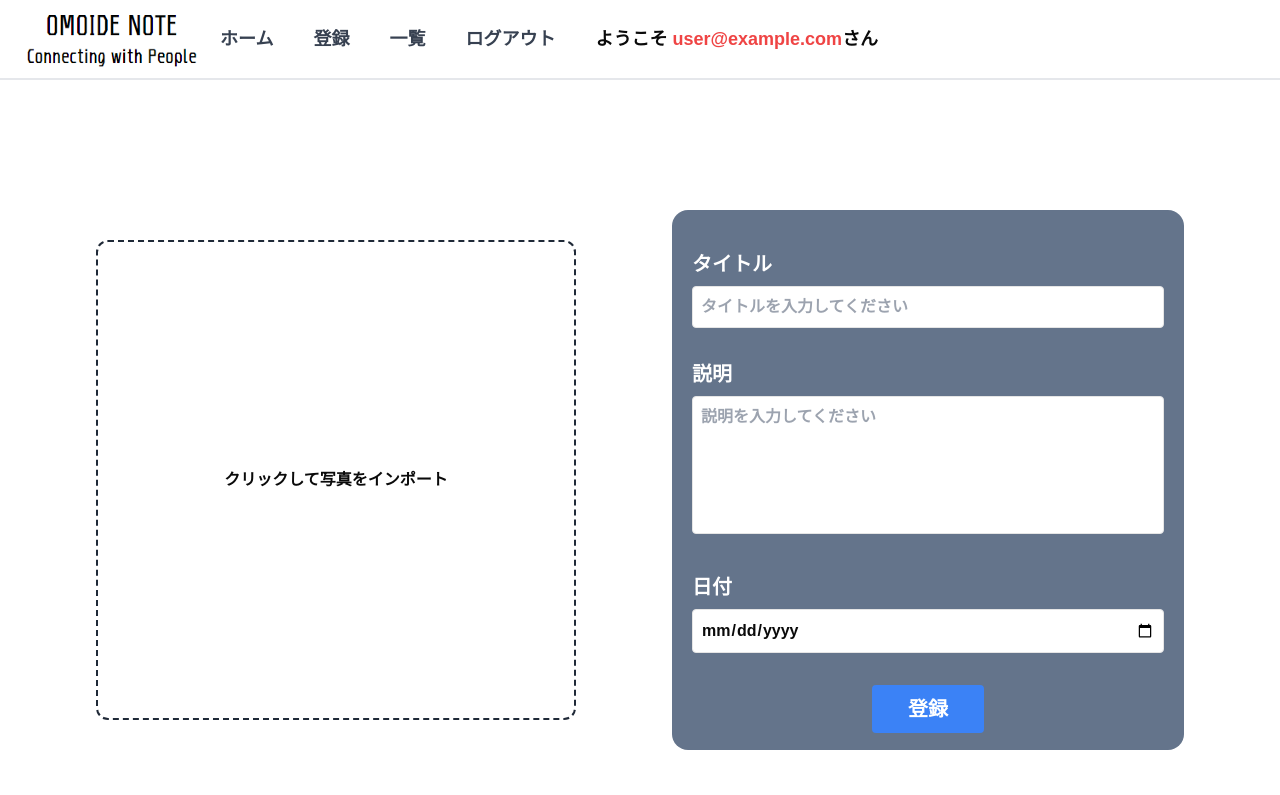
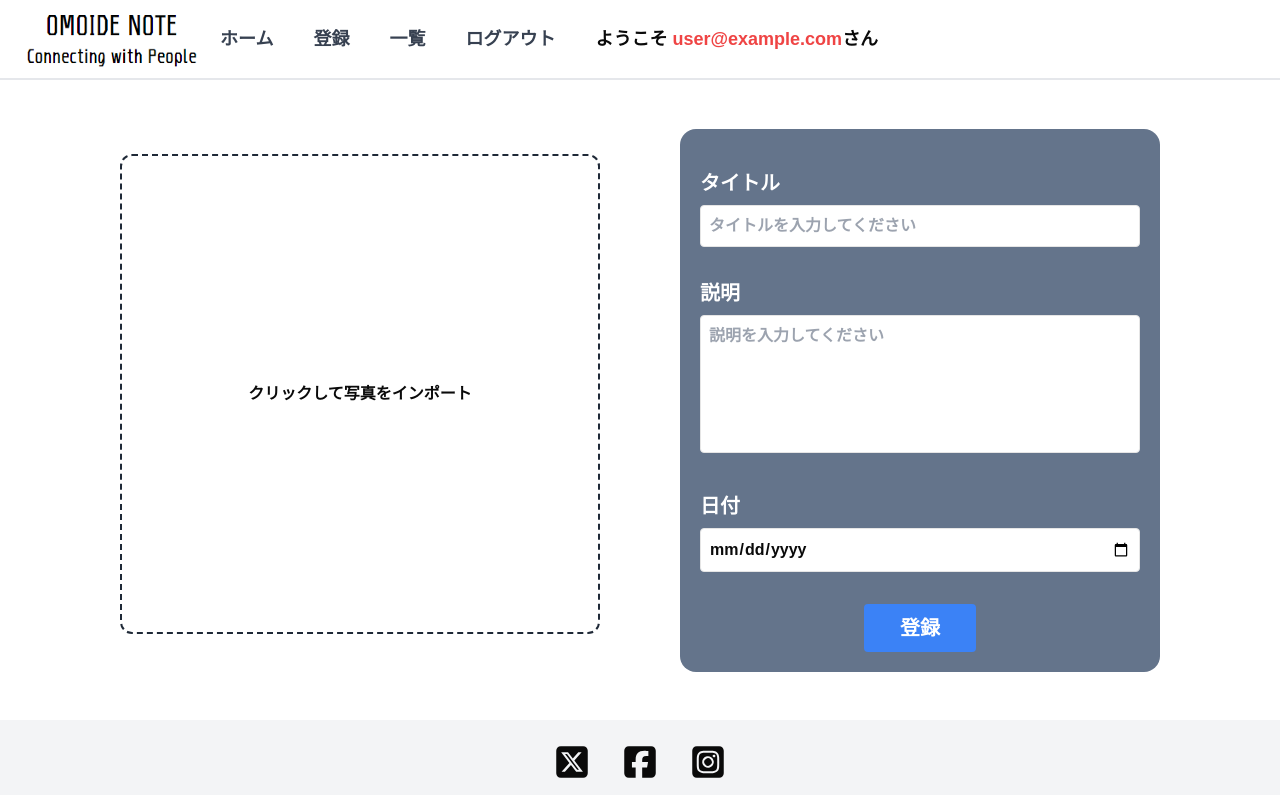
Before and after one commit to vivy-phtela/OmoideNote_web, a Next.js app: page /upload in a window 1280 px wide. Shown: the top 795 px of the page. Built offline with nearby package versions, Linux system fonts and the light colour scheme; no server answers; sample sign-in values are in the browser's storage.

Commit message:
add: 登録画面のレスポンシブ変更

```diff
--- a/app/upload/page.tsx
+++ b/app/upload/page.tsx
@@ -68,8 +68,8 @@ const Uploadpage = () => {
   };
 
   return (
-    <div className="min-h-[calc(100vh-80px)] pt-[80px] flex justify-evenly relative w-full h-screen items-center">
-      <div className="w-[30rem] h-[30rem] rounded-xl overflow-hidden mt-20 border-dashed border-2 border-gray-800 flex items-center justify-center relative">
+    <div className="min-h-[calc(100vh-80px)] pt-[80px] px-3 sm:px-10 pb-3 upload:flex upload:justify-evenly upload:items-center w-full">
+      <div className="hidden upload:flex items-center justify-center relative w-[30rem] h-[30rem] rounded-xl overflow-hidden border-dashed border-2 border-gray-800">
         {selectedImage ? (
           <>
             <img
@@ -99,8 +99,38 @@ const Uploadpage = () => {
           </label>
         )}
       </div>
-      <div className="bg-slate-500 h-3/4 w-2/5 mt-20 p-5 rounded-2xl">
-        <div className="mt-5">
+      <div className="flex flex-col bg-slate-500 w-full h-3/4 upload:w-2/5 p-5 mt-3 rounded-2xl items-center">
+        <div className="upload:hidden flex items-center justify-center relative w-[80%] aspect-[4/3] rounded-xl overflow-hidden border-dashed border-2 border-gray-400">
+          {selectedImage ? (
+            <>
+              <img
+                src={selectedImage}
+                alt="Uploaded"
+                className="w-full h-full object-contain object-center"
+              />
+              <label className="absolute top-0 left-0 w-full h-full cursor-pointer flex items-center justify-center opacity-0 hover:opacity-100 bg-black bg-opacity-50 text-white">
+                <span>クリックして写真を再インポート</span>
+                <input
+                  type="file"
+                  accept="image/*"
+                  className="hidden"
+                  onChange={handleImageChange}
+                />
+              </label>
+            </>
+          ) : (
+            <label className="cursor-pointer w-full h-full flex items-center justify-center">
+              <span className="text-gray-200">クリックして写真をインポート</span>
+              <input
+                type="file"
+                accept="image/*"
+                className="hidden"
+                onChange={handleImageChange}
+              />
+            </label>
+          )}
+        </div>
+        <div className="mt-5 w-full">
           <p className="text-white text-xl">タイトル</p>
           <input
             type="text"
@@ -110,7 +140,7 @@ const Uploadpage = () => {
             onChange={(e) => setTitle(e.target.value)}
           />
         </div>
-        <div className="mt-8">
+        <div className="mt-8 w-full">
           <p className="text-white text-xl">説明</p>
           <textarea
             rows={5}
@@ -120,7 +150,7 @@ const Uploadpage = () => {
             onChange={(e) => setBio(e.target.value)}
           />
         </div>
-        <div className="mt-8">
+        <div className="mt-8 w-full">
           <p className="text-white text-xl">日付</p>
           <input
             type="date"
@@ -129,7 +159,7 @@ const Uploadpage = () => {
             onChange={(e) => setDate(e.target.value)}
           />
         </div>
-        <div className="mt-8 flex justify-center">
+        <div className="mt-8 w-full flex justify-center">
           <button
             onClick={handleSubmit}
             className="bg-blue-500 text-white text-xl w-28 h-12 py-2 px-4 rounded hover:bg-blue-700"
--- a/tailwind.config.ts
+++ b/tailwind.config.ts
@@ -59,6 +59,7 @@ const config: Config = {
   		},
 		  screens: {
 			'list': '928px',
+			'upload': '1000px',
 		},
   	}
   },
```
